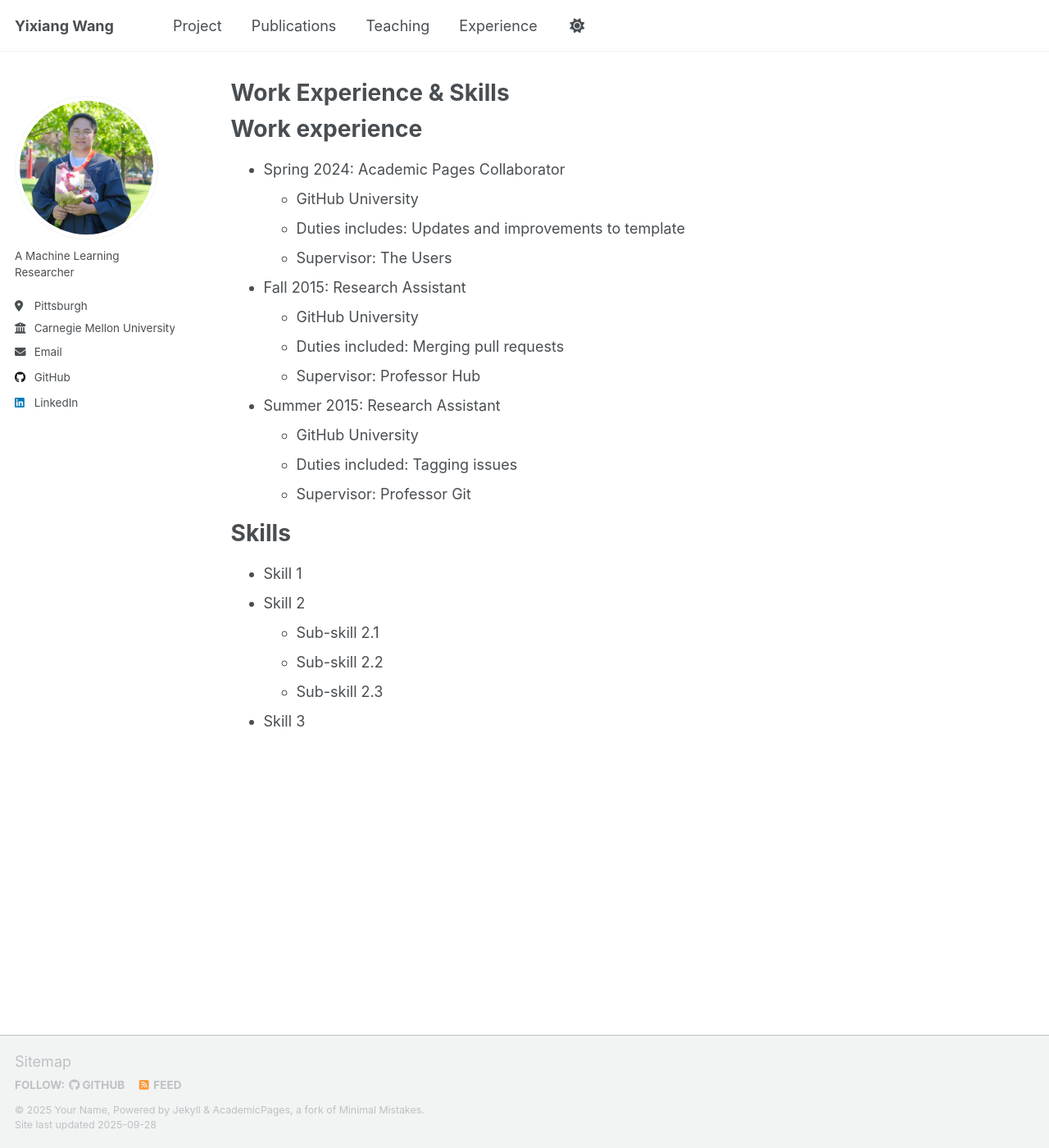
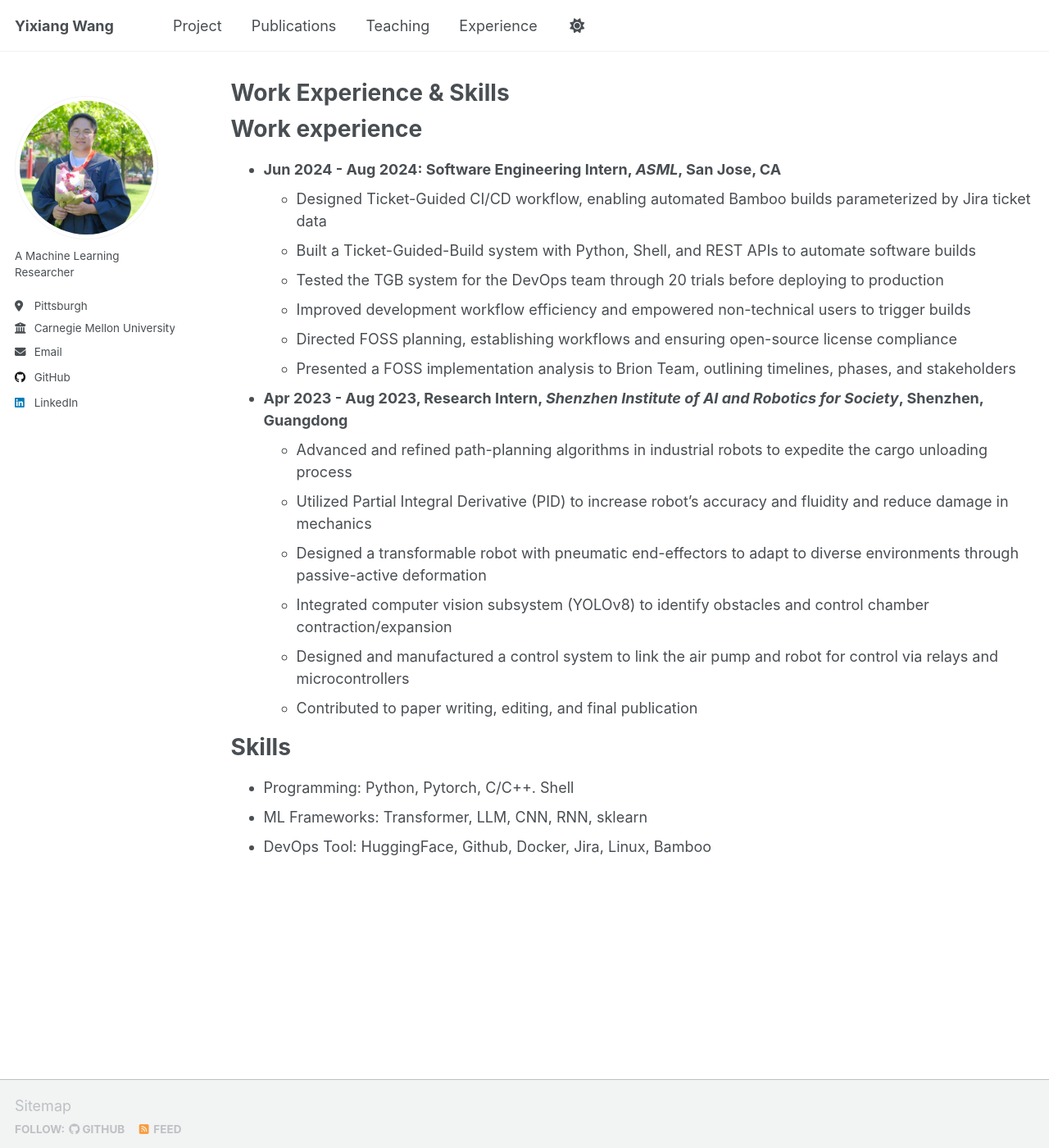
Before and after one commit to wangy8205165/wangy8205165.github.io, a Jekyll site: the page built from _pages/cv.md, in a window 1280 px wide and 1400 px high. Shown: the whole window at 82% size. Built offline with Jekyll 4.4.1, drawn with Linux system fonts in a browser that asks for light colours; a script that is not in the unit is left out.

Commit message:
update cv

```diff
--- a/_pages/cv.md
+++ b/_pages/cv.md
@@ -12,30 +12,27 @@ redirect_from:
 
 Work experience
 ======
-* Spring 2024: Academic Pages Collaborator
-  * GitHub University
-  * Duties includes: Updates and improvements to template
-  * Supervisor: The Users
+* **Jun 2024 - Aug 2024: Software Engineering Intern, _ASML_, San Jose, CA**
+  * Designed Ticket-Guided CI/CD workflow, enabling automated Bamboo builds parameterized by Jira ticket data
+  * Built a Ticket-Guided-Build system with Python, Shell, and REST APIs to automate software builds
+  * Tested the TGB system for the DevOps team through 20 trials before deploying to production
+  * Improved development workflow efficiency and empowered non-technical users to trigger builds
+  * Directed FOSS planning, establishing workflows and ensuring open-source license compliance
+  * Presented a FOSS implementation analysis to Brion Team, outlining timelines, phases, and stakeholders
 
-* Fall 2015: Research Assistant
-  * GitHub University
-  * Duties included: Merging pull requests
-  * Supervisor: Professor Hub
-
-* Summer 2015: Research Assistant
-  * GitHub University
-  * Duties included: Tagging issues
-  * Supervisor: Professor Git
+* **Apr 2023 - Aug 2023, Research Intern, _Shenzhen Institute of AI and Robotics for Society_, Shenzhen, Guangdong**
+  * Advanced and refined path-planning algorithms in industrial robots to expedite the cargo unloading process
+  * Utilized Partial Integral Derivative (PID) to increase robot’s accuracy and fluidity and reduce damage in mechanics
+  * Designed a transformable robot with pneumatic end-effectors to adapt to diverse environments through passive-active deformation
+  * Integrated computer vision subsystem (YOLOv8) to identify obstacles and control chamber contraction/expansion
+  * Designed and manufactured a control system to link the air pump and robot for control via relays and microcontrollers
+  * Contributed to paper writing, editing, and final publication
 
 Skills
 ======
-* Skill 1
-* Skill 2
-  * Sub-skill 2.1
-  * Sub-skill 2.2
-  * Sub-skill 2.3
-* Skill 3
-
+* Programming: Python, Pytorch, C/C++. Shell
+* ML Frameworks: Transformer, LLM, CNN, RNN, sklearn
+* DevOps Tool: HuggingFace, Github, Docker, Jira, Linux, Bamboo
 
  {% comment %}
 Teaching
```
